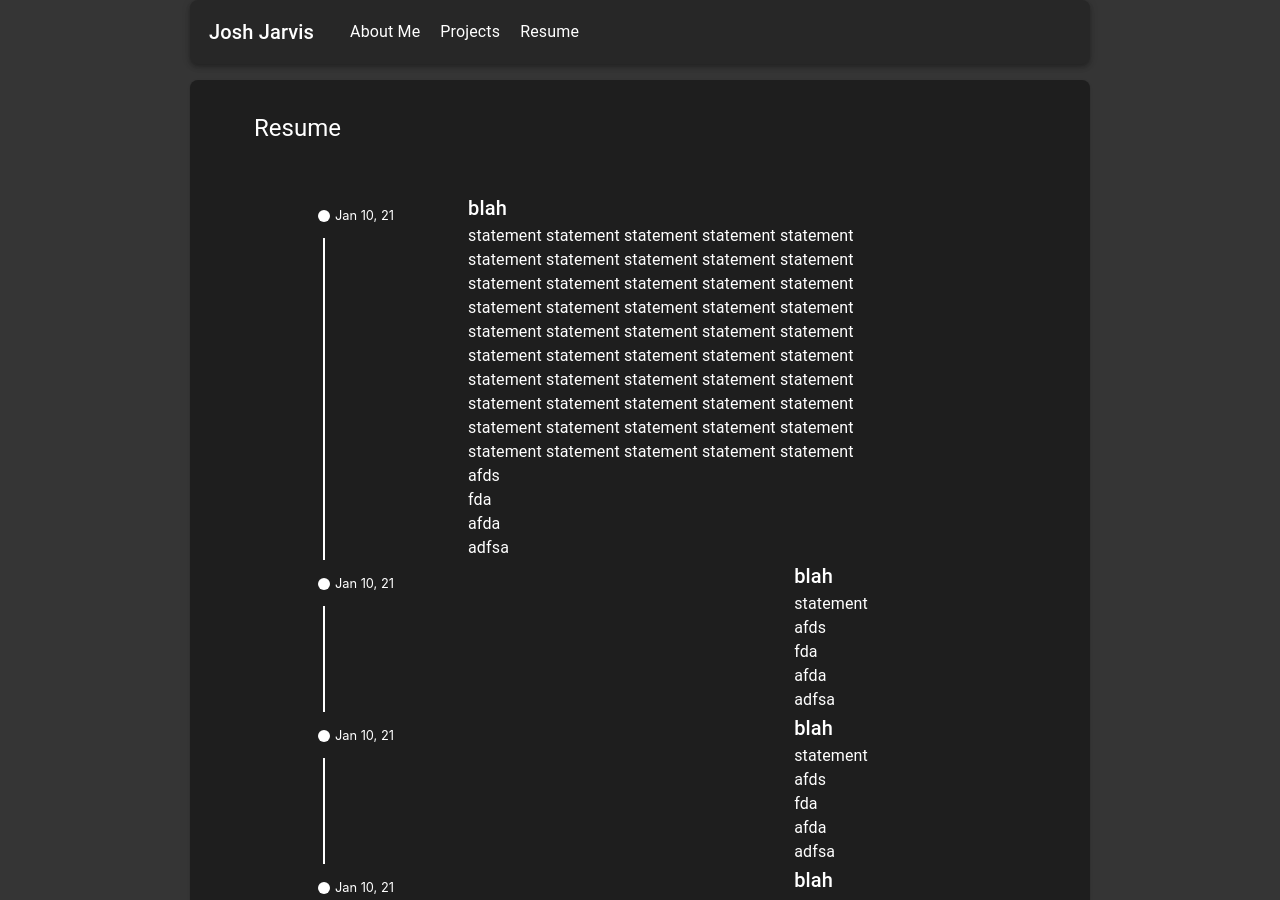
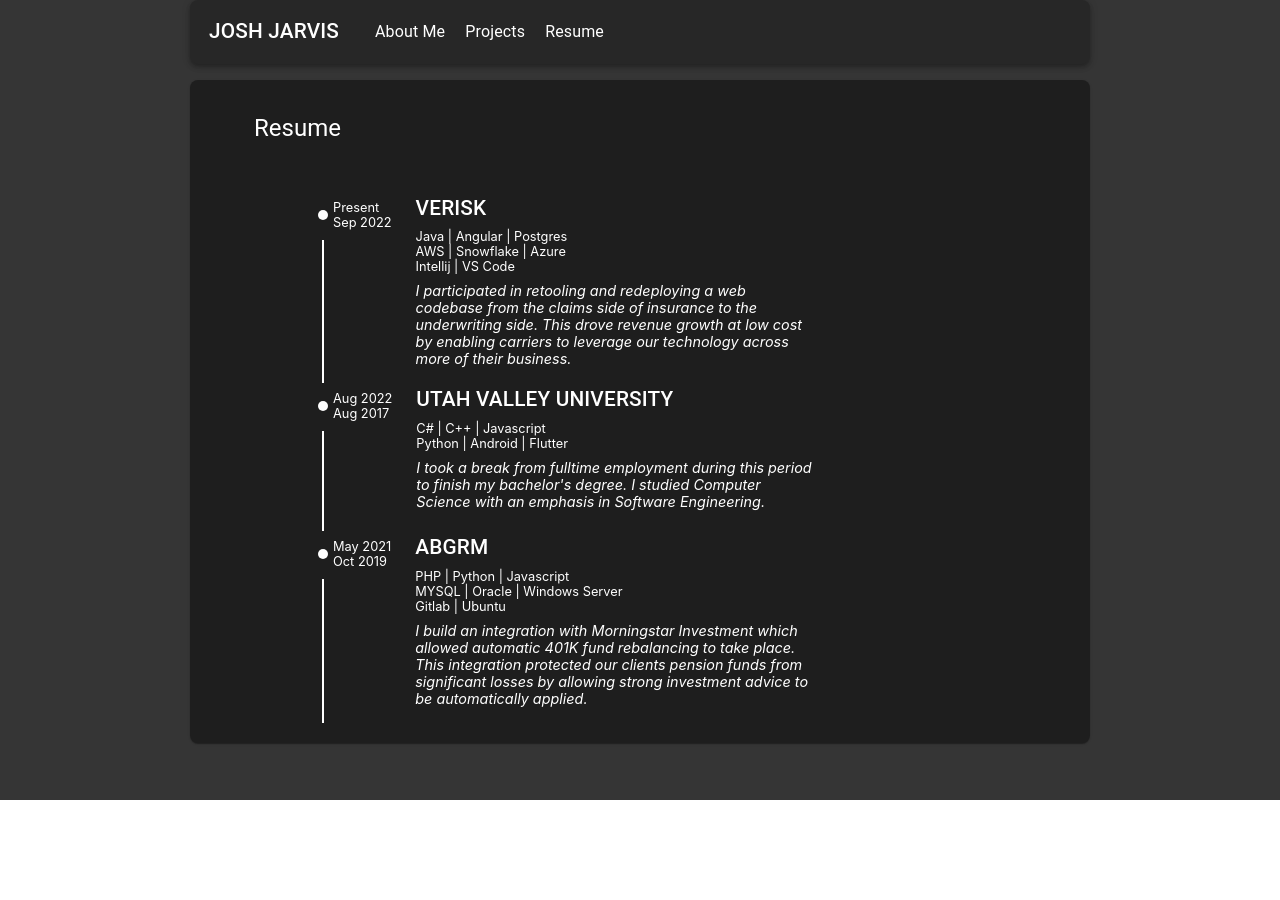
Before and after one commit to ixonstater/react-resume, a React (Vite) app: page /resume in a window 1280 px wide. Shown: the top 900 px of the page. After the commit the page ends 800 px from the top, so only its background shows below. Built offline with nearby package versions, Linux system fonts and the light colour scheme.

Commit message:
Finished resume page for resume site.

```diff
--- a/src/Theme.tsx
+++ b/src/Theme.tsx
@@ -3,11 +3,13 @@
 declare module "@mui/material/styles" {
   interface TypographyVariants {
     dateSm: React.CSSProperties;
+    impactStatement: React.CSSProperties;
   }
 
   // allow configuration using `createTheme()`
   interface TypographyVariantsOptions {
     dateSm?: React.CSSProperties;
+    impactStatement?: React.CSSProperties;
   }
 }
 
@@ -15,6 +17,7 @@
 declare module "@mui/material/Typography" {
   interface TypographyPropsVariantOverrides {
     dateSm: true;
+    impactStatement: true;
     h3: false;
   }
 }
@@ -36,6 +39,15 @@
       letterSpacing: "0em",
       textTransform: "none",
     },
+    impactStatement: {
+      fontSize: "0.9rem",
+      letterSpacing: "0em",
+      fontStyle: "italic",
+    },
+    h6: {
+      textTransform: "uppercase",
+      fontSize: "1.3rem",
+    },
   },
 });
 export default theme;
--- a/src/about_me/AboutMe.tsx
+++ b/src/about_me/AboutMe.tsx
@@ -29,13 +29,13 @@
       >
         <img className="headshot-image" src="assets/josh.jpg"></img>
         <Typography>
-          &nbsp;&nbsp;&nbsp;&nbsp;&nbsp;&nbsp; I'm a software engineer with four years of professional experience.
-          I live in beautiful rural Wisconsin with my wife, two kids and tomato patch. I'm passionate about web and mobile frameworks and large scale
-          cloud applications. I graduated from Utah Valley University in 2017 with a BASc in Software Engineering and immediately entered the
-          workforce as a junior developer for Verisk Analytics.
-          <br/>
-          &nbsp;&nbsp;&nbsp;&nbsp;&nbsp;&nbsp; My hobbies include playing the piano, amateur carpentry, video game development and gardening.  I get a lot of satisfaction
-          from using my professional skills to help people in my community.
+          &nbsp;&nbsp;&nbsp;&nbsp;&nbsp;&nbsp; I'm a software engineer with four years of professional experience. I live in
+          beautiful rural Wisconsin with my wife, two kids and tomato patch. I'm passionate about web and mobile frameworks and
+          large scale cloud applications. I graduated from Utah Valley University in 2017 with a BASc in Software Engineering and
+          immediately entered the workforce as a web developer for Verisk Analytics.
+          <br />
+          &nbsp;&nbsp;&nbsp;&nbsp;&nbsp;&nbsp; My hobbies include playing the piano, amateur carpentry, video game development and
+          gardening. I get a lot of satisfaction from using my professional skills to help people in my community.
         </Typography>
       </Box>
     </Page>
--- a/src/resume/Resume.tsx
+++ b/src/resume/Resume.tsx
@@ -18,36 +18,28 @@
         Resume
       </Typography>
       <ResumeEntry
-        start={new Date("01/10/2021")}
-        header={"blah"}
+        start={new Date("09/01/2022")}
+        header={"Verisk"}
         impactStatement={
-          "statement statement statement statement statement statement statement statement statement statement statement statement statement statement statement statement statement statement statement statement statement statement statement statement statement statement statement statement statement statement statement statement statement statement statement statement statement statement statement statement statement statement statement statement statement statement statement statement statement statement "
+          "I participated in retooling and redeploying a web codebase from the claims side of insurance to the underwriting side. This drove revenue growth at low cost by enabling carriers to leverage our technology across more of their business."
         }
-        technologiesUsed={["afds", "fda", "afda", "adfsa"]}
+        technologiesUsed={["Java | Angular | Postgres", "AWS | Snowflake | Azure", "Intellij | VS Code"]}
       ></ResumeEntry>
       <ResumeEntry
-        start={new Date("01/10/2021")}
-        header={"blah"}
-        impactStatement={"statement"}
-        technologiesUsed={["afds", "fda", "afda", "adfsa"]}
+        end={new Date("08/01/2022")}
+        start={new Date("08/01/2017")}
+        header="Utah Valley University"
+        impactStatement="I took a break from fulltime employment during this period to finish my bachelor's degree.  I studied Computer Science with an emphasis in Software Engineering."
+        technologiesUsed={["C# | C++ | Javascript", "Python | Android | Flutter"]}
       ></ResumeEntry>
       <ResumeEntry
-        start={new Date("01/10/2021")}
-        header={"blah"}
-        impactStatement={"statement"}
-        technologiesUsed={["afds", "fda", "afda", "adfsa"]}
-      ></ResumeEntry>
-      <ResumeEntry
-        start={new Date("01/10/2021")}
-        header={"blah"}
-        impactStatement={"statement"}
-        technologiesUsed={["afds", "fda", "afda", "adfsa"]}
-      ></ResumeEntry>
-      <ResumeEntry
-        start={new Date("01/10/2021")}
-        header={"blah"}
-        impactStatement={"statement"}
-        technologiesUsed={["afds", "fda", "afda", "adfsa"]}
+        end={new Date("05/01/2021")}
+        start={new Date("10/01/2019")}
+        header={"ABGRM"}
+        impactStatement={
+          "I build an integration with Morningstar Investment which allowed automatic 401K fund rebalancing to take place. This integration protected our clients pension funds from significant losses by allowing strong investment advice to be automatically applied."
+        }
+        technologiesUsed={["PHP | Python | Javascript", "MYSQL | Oracle | Windows Server", "Gitlab | Ubuntu"]}
       ></ResumeEntry>
     </Page>
   );
--- a/src/resume/resume_entry/ResumeEntry.tsx
+++ b/src/resume/resume_entry/ResumeEntry.tsx
@@ -4,6 +4,7 @@
 import { uniqueElementId } from "../../service/GloballyUniqueId";
 
 export type ResumeEntryProps = {
+  end?: Date;
   start: Date;
   header: string;
   impactStatement: string;
@@ -19,16 +20,24 @@
         alignSelf: { xs: "center", sm: "flex-start" },
         ml: { sm: Sxp.sp8 },
         minWidth: { xs: "350px", sm: "550px" },
-        justifyContent: "space-between",
+        gap: Sxp.sp4,
       }}
     >
-      <TimelineSegment date={props.start} entryHeight={100}></TimelineSegment>
+      <TimelineSegment end={props.end} start={props.start} entryHeight={100}></TimelineSegment>
       <Box sx={{ display: "flex", flexDirection: "column", maxWidth: { xs: "250px", sm: "400px" } }}>
-        <Typography variant="h6">{props.header}</Typography>
-        <Typography>{props.impactStatement}</Typography>
+        <Typography sx={{ marginBottom: Sxp.sp1 }} variant="h6">
+          {props.header}
+        </Typography>
         {props.technologiesUsed.map((elem: string): JSX.Element => {
-          return <Typography key={uniqueElementId()}>{elem}</Typography>;
+          return (
+            <Typography variant="dateSm" key={uniqueElementId()}>
+              {elem}
+            </Typography>
+          );
         })}
+        <Typography sx={{ marginTop: Sxp.sp2, marginBottom: Sxp.sp3 }} variant="impactStatement">
+          {props.impactStatement}
+        </Typography>
       </Box>
     </Box>
   );
--- a/src/resume/resume_entry/TimelineDot.tsx
+++ b/src/resume/resume_entry/TimelineDot.tsx
@@ -2,15 +2,18 @@
 import Sxp from "../../Sxp";
 
 export type TimelineDotProps = {
-  date: Date;
+  start: Date;
+  end?: Date;
 };
 
 export function TimelineDot(props: TimelineDotProps): JSX.Element {
   return (
-    <Box sx={{ display: "flex", alignItems: "center", gap: "5px", alignSelf: "flex-start", mt: Sxp.sp3 }}>
-      <Box sx={{ backgroundColor: "white", borderRadius: "50%", width: "12px", height: "12px" }}></Box>
+    <Box sx={{ display: "flex", alignItems: "center", gap: "5px", alignSelf: "flex-start", mt: Sxp.sp2 }}>
+      <Box sx={{ backgroundColor: "white", borderRadius: "50%", width: "10px", height: "10px" }}></Box>
       <Typography variant="dateSm">
-        {props.date.toLocaleString("default", { day: "2-digit", month: "short", year: "2-digit" })}
+        {props.end ? props.end.toLocaleString("default", { month: "short", year: "numeric" }) : "Present"}
+        <br />
+        {props.start.toLocaleString("default", { month: "short", year: "numeric" })}
       </Typography>
     </Box>
   );
--- a/src/resume/resume_entry/TimelineSegment.tsx
+++ b/src/resume/resume_entry/TimelineSegment.tsx
@@ -2,20 +2,21 @@
 import { TimelineDot } from "./TimelineDot";
 
 export type TimelineSegmentProps = {
-  date: Date;
+  end?: Date;
+  start: Date;
   entryHeight: number;
 };
 
 export function TimelineSegment(props: TimelineSegmentProps): JSX.Element {
   return (
     <Box sx={{ display: "flex", flexDirection: "column" }}>
-      <TimelineDot date={props.date}></TimelineDot>
+      <TimelineDot end={props.end} start={props.start}></TimelineDot>
       <Box
         sx={{
           backgroundColor: "white",
           width: "2px",
-          marginLeft: "5px",
-          marginTop: "15px",
+          marginLeft: "4px",
+          marginTop: "10px",
           flexGrow: 1,
           height: props.entryHeight + "px",
         }}
```
